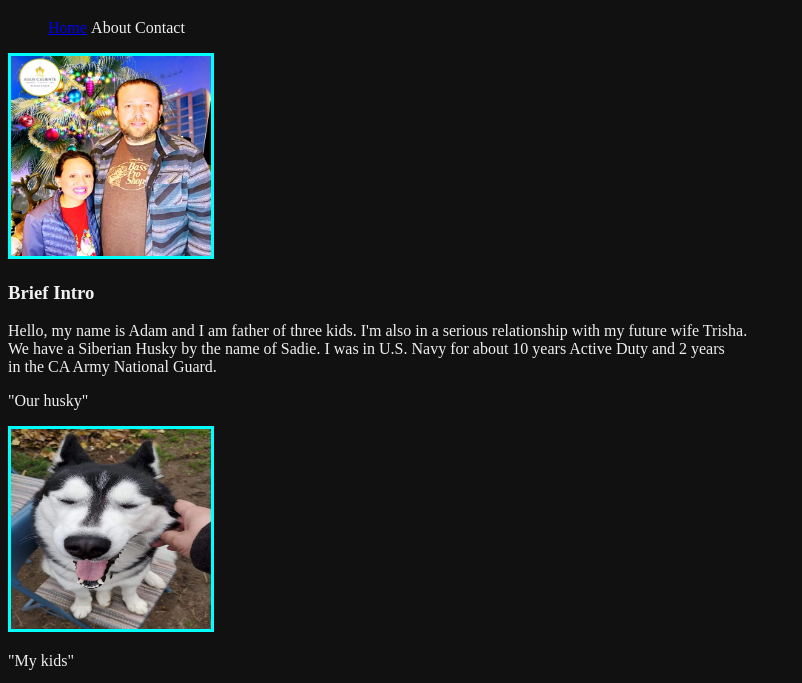
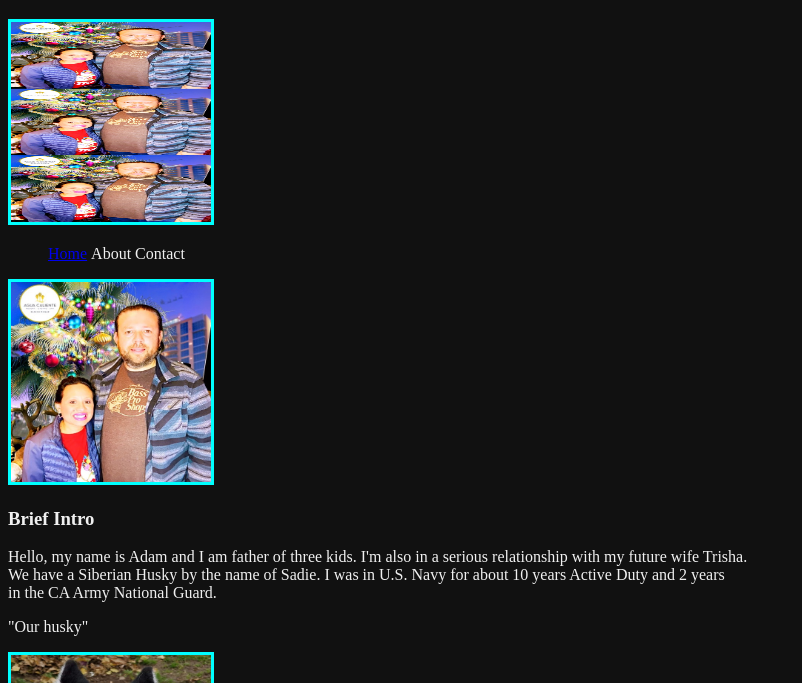
Before and after one commit to ajj714oc/about-me, a plain HTML site: page index.html in a window 1280 px wide. Shown: the part 61-744 px from the top of the page, without its empty margins (0-802 px from the left). Drawn offline with Linux system fonts and the light colour scheme.

Commit message:
added an image

```diff
--- a/index.html
+++ b/index.html
@@ -6,6 +6,7 @@
 <body>
     <header>
         <h1>My Bio Page</h1>
+        <img src="images/Internet_20231223_112133_1.jpeg" width="200" height="200" alt="">
         <Ul>
             <li></li><a href="about.html">Home</a></li>
             <li>About</li>
```
Also changed, not shown: 1 other file.
